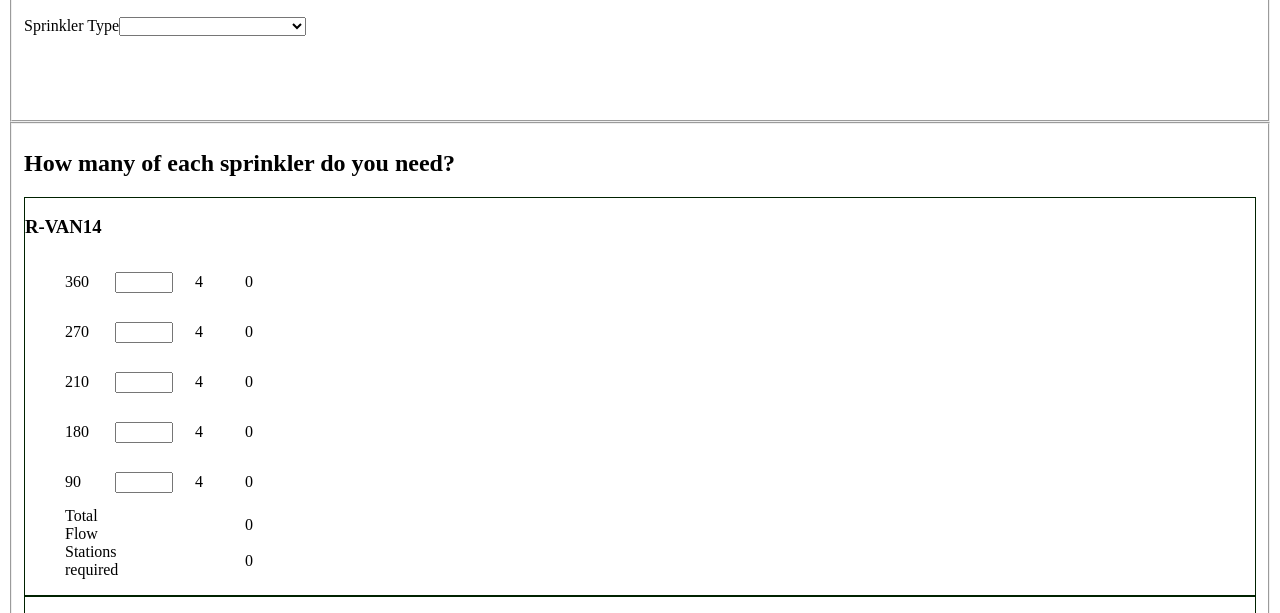
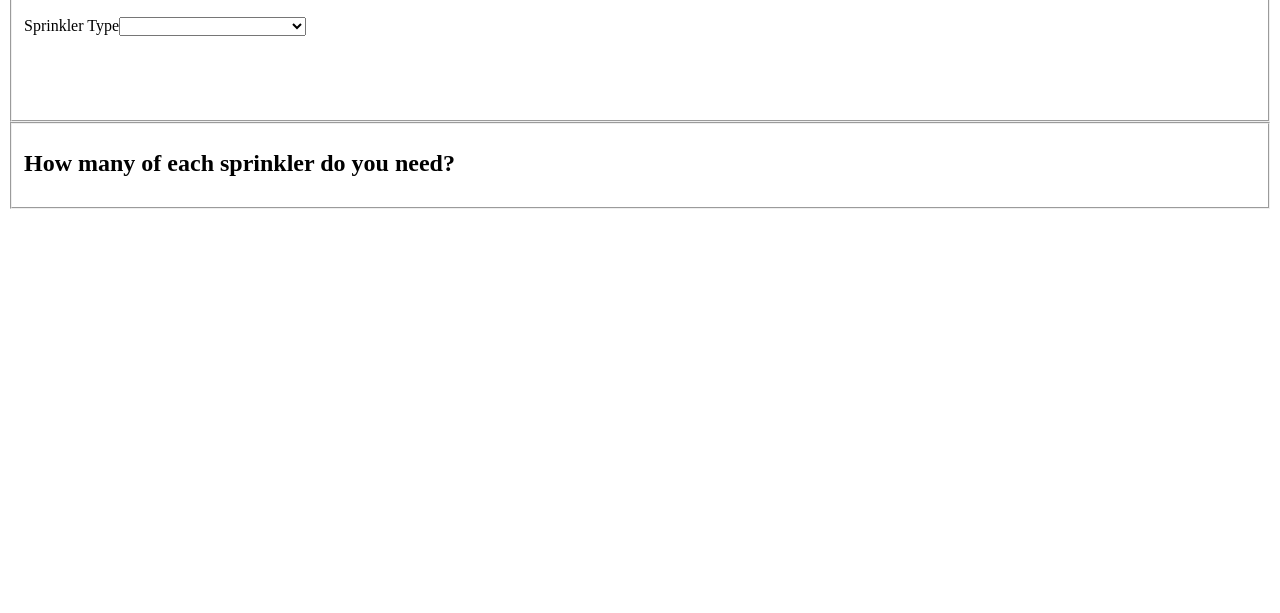
Before and after one commit to ozmos/flow-calculator-2.0, a plain HTML site: page index.html in a window 1280 px wide. Shown: the part 171-784 px from the top of the page. Drawn offline with Linux system fonts and the light colour scheme.

Commit message:
partially refactored

```diff
--- a/js/controller.js
+++ b/js/controller.js
@@ -5,20 +5,27 @@ class Controller {
     this.view.displaySprinklerSelect(this.model.sprinklerTypes)
     this.view.bindSelectSprinkler(this.handleSelectSprinkler)
     this.model.bindSprinklerTypeChanged(this.onSprinklerTypeChanged)
-    this.view.displaySprinklers(this.model.getSprinklerSet("Stream rotor, R-VAN", "2.1"))
+    /* this.view.displaySprinklers(this.model.getSprinklerSet("Stream rotor, R-VAN", "2.1")) */
   }
 
   // update view when model changes
   // sprinkler type
   onSprinklerTypeChanged = (type) => {
-    this.view.displayPressureSelect(this.model.pressure(type))
+    this.view.displayPressureSelect(this.model.getPressure(type))
     this.view.toggleOnloadHiddenEls(type)
   }
 
+
+
+  // event handlers
   handleSelectSprinkler = (type) => {
     this.model.setSprinklerType(type)
   }
 
+  handleSelectPressure = pressure => {
+    this.model.setPressure(pressure)
+  }
+
 }
 
-const app = new Controller(new Model(new NozzleData()), new View());
+const app = new Controller(new Model(new NozzleData()), new View(new Header()));
--- a/js/view.js
+++ /dev/null
@@ -1,241 +0,0 @@
-class View {
-  constructor() {
-    // root
-    this.app = this._getElement('#root')
-
-    // header
-    this.header = this._createElement('header')
-    this.title = this._createElement('h1')
-    this.title.textContent = 'Flow Calculator'
-    this.description = this._createElement('p', 'description')
-    this.description.textContent = 'Calculate your stations according to pressure, flow and sprinkler type'
-    this.header.append(this.title, this.description)
-
-    /* form */
-
-    // Legend
-    this.legendHeading = this._createElement('h2', 'legend')
-    this.legendHeading.textContent = 'Select your sprinkler type, working pressure and flow rate'
-
-    // Sprinkler type input
-    this.flowInput = this._createInput('number', 'flow-rate', 'Flow rate (Litres per minute)', '', true)
-    this.flowInput.min = 1
-    this.flowInput.classList.add('hidden-onload')
-
-    this.setButton = this._createElement('button', 'hidden-onload')
-    this.setButton.id = 'set-values'
-    this.setButton.textContent = 'Set sprinkler type, pressure and flow'
-    this.formHeader = this._wrapElements([this.legendHeading, this.flowInput, this.setButton],'fieldset', 'form-header')
-
-    // form body - inputs for number of sprinklers and view number of stations calculated
-    this.calculatorHeading = this._createElement('h2', 'legend')
-    this.calculatorHeading.textContent = 'How many of each sprinkler do you need?'
-    this.sprinklers = this._createElement('article', 'list')
-    this.submitButton = this._createInput('submit', 'save-button', '', '').input
-    this.submitButton.value = 'save nozzle data'
-
-    this.calculator = this._wrapElements([this.calculatorHeading, this.sprinklers, this.submitButton], 'fieldset')
-    this.form = this._wrapElements([this.formHeader, this.calculator], 'form')
-
-    /* end form */
-
-    // main
-    this.main = this._createElement('main')
-    this.main.append(this.form)
-
-    this.app.append(this.header, this.main)
-
-    // hide elememnts on load
-    this.toggleOnloadHiddenEls(null)
-    /* end constructor */
-  }
-
-  /* private methods */
-  // helper functions
-  _createElement(tag, className) {
-    const el = document.createElement(tag)
-    if (className) el.classList.add(className)
-    return el
-  }
-
-  _getElement(selector) {
-    return document.querySelector(selector)
-  }
-
-  _wrapElements(elements, tag, className) {
-    const wrapper = this._createElement(tag, className)
-    wrapper.append(...elements)
-    return wrapper
-  }
-
-  _createInput(type, id, labelName, className, wrapped = false) {
-    this._removeElement(`${id}`)
-    const input = this._createElement('input', className)
-    input.id = id
-    input.type = type
-    const label = this._createElement('label')
-    label.htmlFor = id
-    label.textContent = labelName
-    const wrapper = wrapped ? this._wrapElements([label, input], 'p', `${className}-container`) : null
-    return wrapped ? wrapper : {'label': label, 'input': input}
-  }
-
-  _createSelect(id, labelName, className, wrapped = false) {
-    this._removeElement(`${id}`)
-    const select = this._createElement('select', className)
-    select.id = id
-    const defaultOption = this._createElement('option', 'default-option')
-    select.append(defaultOption)
-    const label = this._createElement('label')
-    label.htmlFor = id
-    label.textContent = labelName
-    const wrapper = wrapped ? this._wrapElements([label, select], 'p', `${className}-container`) : null
-    return wrapped ? wrapper : {'label': label, 'select': select}
-  }
-
-  _removeElement(parent, selector) {
-
-    if (this._getElement(selector)) parent.removeChild(this._getElement(selector))
-  }
-
-  _removeFirstChildren(parent) {
-    while (parent.firstChild) {
-      parent.removeChild(parent.firstChild)
-    }
-  }
-
-  _createOptions(data, className) {
-    return data.map(key => {
-      const option = this._createElement('option', className)
-      option.value = key
-      option.id = `option-${key}`
-      option.textContent = key.toString()
-      return option
-    })
-  }
-
-  /* public functions */
-
-  // fills sprinklerSelect with available sprinkler options
-  displaySprinklerSelect(data) {
-    if (this.sprinklerSelect) {this._removeFirstChildren(this.sprinklerSelect)}
-    this.sprinklerSelect = this._createSelect('sprinkler-type', 'Sprinkler Type', 'sprinkler-type', true)
-    const select = this.sprinklerSelect.children[1]
-    const options = this._createOptions(data, 'sprinkler-options')
-    options.forEach(op => select.append(op))
-    this.formHeader.insertBefore(this.sprinklerSelect, this.flowInput)
-  }
-
-  // displays pressure options available to sprinkler set
-  displayPressureSelect(data) {
-    console.log(data)
-    if (this.pressureSelect) {
-
-      this._removeFirstChildren(this.pressureSelect)
-    }
-    this.pressureSelect = this._createSelect('pressure', 'Pressure (Bar)', 'pressure', true )
-    const select = this.pressureSelect.children[1]
-    const options = this._createOptions(data, 'pressure-options')
-    options.forEach(op => select.append(op))
-    this.formHeader.insertBefore(this.pressureSelect, this.flowInput)
-  }
-
-  // toggle flowrate and set button visibility
-  toggleOnloadHiddenEls(type) {
-    let els = document.getElementsByClassName('hidden-onload')
-    els = [...els].map(el => el.style.visibility = type ? 'visible' : 'hidden')
-
-  }
-
-  // displays list of sprinklers, amount adjusters, throw and flow
-  displayCalculator(name, sprinklers, rad) {
-
-    // show default message if no sprinklers available
-    if (sprinklers.length === 0) {
-      const p = this.createElement('p')
-      p.textContent = 'Set your sprinkler type, pressure and flow rate'
-      this.sprinklers.append(p);
-    } else {
-      // display chosen sprinklers
-      const title = this._createElement('h3')
-      title.textContent = name
-      const list = sprinklers.map((sprinkler, i) => {
-
-        // amount adjuster
-        const arcAdjust = this._createInput('number', `n-${sprinkler.arc}`, sprinkler.arc, `amount`)
-
-        // throw indicator
-        const radius = this._createElement('p', 'radius')
-        radius.textContent = sprinkler['radius'] ? sprinkler['radius'] : rad
-
-        // flow counter
-        const flow = this._createElement('p', 'flow')
-        flow.dataset.flowRate = sprinkler['flow']
-        flow.textContent = '0'
-
-        /*
-        TODO: add precipiptation rates
-        */
-
-        // row to contain elements
-        const li = this._wrapElements([arcAdjust.label, arcAdjust.input, radius, flow], 'li', 'table-row')
-        li.id = `row-${sprinkler.arc}`
-
-        return li
-      })
-
-      const ul = this._createElement('ul')
-      list.forEach(el => ul.append(el))
-
-      // total flow
-      const total = this._createElement('span', 'cell-4')
-      total.textContent = '0'
-      total.id = 'total-flow'
-      const totalLabel = this._createElement('span', 'cell-1-3')
-      totalLabel.textContent = 'Total Flow'
-      const totalRow = this._wrapElements([totalLabel, total], 'li', 'table-row')
-      totalRow.classList.add('total')
-
-      // stations
-      const stations = this._createElement('span', 'cell-4')
-      stations.textContent = '0'
-      stations.id = 'stations'
-      const stationsLabel = this._createElement('span', 'cell-1-3')
-      stationsLabel.textContent = 'Stations required'
-      const stationsRow = this._wrapElements([stationsLabel, stations], 'li', 'table-row')
-
-
-      ul.append(totalRow, stationsRow )
-      return this._wrapElements([title, ul], 'section', 'table')
-    }
-  }
-
-  // display full list of available sprinklers
-  displaySprinklers(data) {
-    // delete all nodes
-    this._removeFirstChildren(this.sprinklers)
-
-    if (this.sprinklers.length === 0) {
-      const p = this.createElement('p')
-      p.textContent = 'Set your sprinkler type, pressure and flow rate'
-      this.sprinklers.append(p);
-    } else {
-      data.forEach((obj) => {
-
-
-        this.sprinklers.append(this.displayCalculator(obj.title, obj.set, obj.radius))
-      })
-    }
-
-  }
-
-
-  bindSelectSprinkler(handler) {
-    this.sprinklerSelect.addEventListener('change', e => {
-
-      if (e.target.id === 'sprinkler-type') {
-        handler(e.target.value)
-      }
-    })
-  }
-}
--- /dev/null
+++ b/js/view/header.js
@@ -0,0 +1,13 @@
+class Header {
+  constructor() {
+    // header
+    this.header = U.createElement('header')
+    this.title = U.createElement('h1')
+    this.title.textContent = 'Flow Calculator'
+    this.description = U.createElement('p', 'description')
+    this.description.textContent = 'Calculate your stations according to pressure, flow and sprinkler type'
+    this.header.append(this.title, this.description)
+
+  }
+
+ }
--- /dev/null
+++ b/js/view/utility.js
@@ -0,0 +1,67 @@
+class U {
+  constructor() {
+
+  }
+  // helper functions
+  static createElement(tag, className) {
+    const el = document.createElement(tag)
+    if (className) el.classList.add(className)
+    return el
+  }
+
+  static getElement(selector) {
+    return document.querySelector(selector)
+  }
+
+  static wrapElements(elements, tag, className) {
+    const wrapper = this.createElement(tag, className)
+    wrapper.append(...elements)
+    return wrapper
+  }
+
+  static createInput(type, id, labelName, className, wrapped = false) {
+    this.removeElement(`${id}`)
+    const input = this.createElement('input', className)
+    input.id = id
+    input.type = type
+    const label = this.createElement('label')
+    label.htmlFor = id
+    label.textContent = labelName
+    const wrapper = wrapped ? this.wrapElements([label, input], 'p', `${className}-container`) : null
+    return wrapped ? wrapper : {'label': label, 'input': input}
+  }
+
+  static createSelect(id, labelName, className, wrapped = false) {
+    this.removeElement(`${id}`)
+    const select = this.createElement('select', className)
+    select.id = id
+    const defaultOption = this.createElement('option', 'default-option')
+    select.append(defaultOption)
+    const label = this.createElement('label')
+    label.htmlFor = id
+    label.textContent = labelName
+    const wrapper = wrapped ? this.wrapElements([label, select], 'p', `${className}-container`) : null
+    return wrapped ? wrapper : {'label': label, 'select': select}
+  }
+
+  static removeElement(parent, selector) {
+
+    if (this.getElement(selector)) parent.removeChild(this.getElement(selector))
+  }
+
+  static removeFirstChildren(parent) {
+    while (parent.firstChild) {
+      parent.removeChild(parent.firstChild)
+    }
+  }
+
+  static createOptions(data, className) {
+    return data.map(key => {
+      const option = this.createElement('option', className)
+      option.value = key
+      option.id = `option-${key}`
+      option.textContent = key.toString()
+      return option
+    })
+  }
+}
--- /dev/null
+++ b/js/view/view.js
@@ -0,0 +1,178 @@
+class View {
+  constructor(header) {
+    // root
+    this.app = U.getElement('#root')
+
+    /* header */
+    this.header = header.header
+    /* form */
+      // Legend
+
+  this.legendHeading = U.createElement('h2', 'legend')
+  this.legendHeading.textContent = 'Select your sprinkler type, working pressure and flow rate'
+
+  // Sprinkler type input
+  this.flowInput = U.createInput('number', 'flow-rate', 'Flow rate (Litres per minute)', '', true)
+  this.flowInput.min = 1
+  this.flowInput.classList.add('hidden-onload')
+
+  this.setButton = U.createElement('button', 'hidden-onload')
+  this.setButton.id = 'set-values'
+  this.setButton.textContent = 'Set sprinkler type, pressure and flow'
+  this.formHeader = U.wrapElements([this.legendHeading, this.flowInput, this.setButton],'fieldset', 'form-header')
+
+  // form body - inputs for number of sprinklers and view number of stations calculated
+  this.calculatorHeading = U.createElement('h2', 'legend')
+  this.calculatorHeading.textContent = 'How many of each sprinkler do you need?'
+
+
+  this.calculator = U.wrapElements([this.calculatorHeading], 'fieldset')
+  this.form = U.wrapElements([this.formHeader, this.calculator], 'form')
+
+  /* end form */
+
+    // main
+    this.main = U.createElement('main')
+    this.main.append(this.form)
+
+    this.app.append(this.header, this.main)
+
+    // hide elememnts on load
+    this.toggleOnloadHiddenEls(null)
+    /* end constructor */
+  }
+
+  /* public functions */
+  // toggle flowrate and set button visibility
+  toggleOnloadHiddenEls(type) {
+    let els = document.getElementsByClassName('hidden-onload')
+    els = [...els].map(el => el.style.visibility = type ? 'visible' : 'hidden')
+
+  }
+
+  // fills sprinklerSelect with available sprinkler options
+  displaySprinklerSelect(data) {
+    if (this.sprinklerSelect) {U.removeFirstChildren(this.sprinklerSelect)}
+    this.sprinklerSelect = U.createSelect('sprinkler-type', 'Sprinkler Type', 'sprinkler-type', true)
+    const select = this.sprinklerSelect.children[1]
+    const options = U.createOptions(data, 'sprinkler-options')
+    options.forEach(op => select.append(op))
+    this.formHeader.insertBefore(this.sprinklerSelect, this.flowInput)
+  }
+
+  // displays pressure options available to sprinkler set
+  displayPressureSelect(data) {
+    console.log(data)
+    if (this.pressureSelect) {
+
+      U.removeFirstChildren(this.pressureSelect)
+    }
+    this.pressureSelect = U.createSelect('pressure', 'Pressure (Bar)', 'pressure', true )
+    const select = this.pressureSelect.children[1]
+    const options = U.createOptions(data, 'pressure-options')
+    options.forEach(op => select.append(op))
+    this.formHeader.insertBefore(this.pressureSelect, this.flowInput)
+  }
+
+  // displays list of sprinklers, amount adjusters, throw and flow
+  displayCalculator(name, sprinklers, rad) {
+
+    // show default message if no sprinklers available
+    if (sprinklers.length === 0) {
+      const p = this.createElement('p')
+      p.textContent = 'Set your sprinkler type, pressure and flow rate'
+      this.sprinklers.append(p);
+    } else {
+      // display chosen sprinklers
+      const title = U.createElement('h3')
+      title.textContent = name
+      const list = sprinklers.map((sprinkler, i) => {
+
+        // amount adjuster
+        const arcAdjust = U.createInput('number', `n-${sprinkler.arc}`, sprinkler.arc, `amount`)
+
+        // throw indicator
+        const radius = U.createElement('p', 'radius')
+        radius.textContent = sprinkler['radius'] ? sprinkler['radius'] : rad
+
+        // flow counter
+        const flow = U.createElement('p', 'flow')
+        flow.dataset.flowRate = sprinkler['flow']
+        flow.textContent = '0'
+
+        /*
+        TODO: add precipiptation rates
+        */
+
+        // row to contain elements
+        const li = U.wrapElements([arcAdjust.label, arcAdjust.input, radius, flow], 'li', 'table-row')
+        li.id = `row-${sprinkler.arc}`
+
+        return li
+      })
+
+      const ul = U.createElement('ul')
+      list.forEach(el => ul.append(el))
+
+      // total flow
+      const total = U.createElement('span', 'cell-4')
+      total.textContent = '0'
+      total.id = 'total-flow'
+      const totalLabel = U.createElement('span', 'cell-1-3')
+      totalLabel.textContent = 'Total Flow'
+      const totalRow = U.wrapElements([totalLabel, total], 'li', 'table-row')
+      totalRow.classList.add('total')
+
+      // stations
+      const stations = U.createElement('span', 'cell-4')
+      stations.textContent = '0'
+      stations.id = 'stations'
+      const stationsLabel = U.createElement('span', 'cell-1-3')
+      stationsLabel.textContent = 'Stations required'
+      const stationsRow = U.wrapElements([stationsLabel, stations], 'li', 'table-row')
+
+
+      ul.append(totalRow, stationsRow )
+      return U.wrapElements([title, ul], 'section', 'table')
+    }
+  }
+
+  // display full list of available sprinklers
+  displaySprinklers(data) {
+    this.sprinklers = U.createElement('article', 'list')
+    this.submitButton = U.createInput('submit', 'save-button', '', '').input
+    this.submitButton.value = 'save nozzle data'
+    // delete all nodes
+    U.removeFirstChildren(this.sprinklers)
+
+    if (this.sprinklers.length === 0) {
+      const p = this.createElement('p')
+      p.textContent = 'Set your sprinkler type, pressure and flow rate'
+      this.sprinklers.append(p);
+    } else {
+      data.forEach((obj) => {
+
+
+        this.sprinklers.append(this.displayCalculator(obj.title, obj.set, obj.radius))
+      })
+    }
+    this.calculator.append(this.sprinklers, this.submitButton)
+
+  }
+
+  /* event handlers */
+  bindSelectSprinkler(handler) {
+    this.sprinklerSelect.addEventListener('change', e => {
+
+      if (e.target.id === 'sprinkler-type') {
+        handler(e.target.value)
+      }
+    })
+  }
+
+  bindSelectPressure(handler) {
+    this.pressureSelect.addEventListener('change', e => {
+
+    })
+  }
+}
```
Also changed, not shown: index.html (+5 -3 lines), js/model/model.js (renamed from js/model.js, +7 -4 lines), js/model/data.js (renamed from js/data.js).
